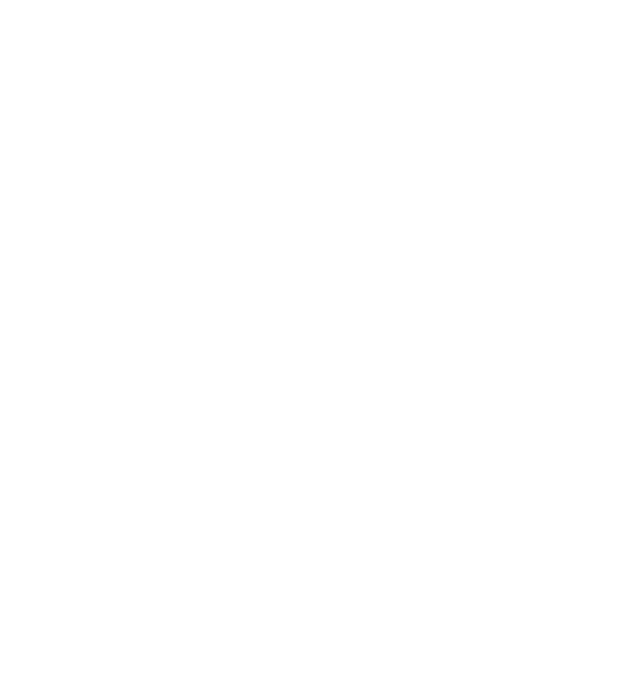
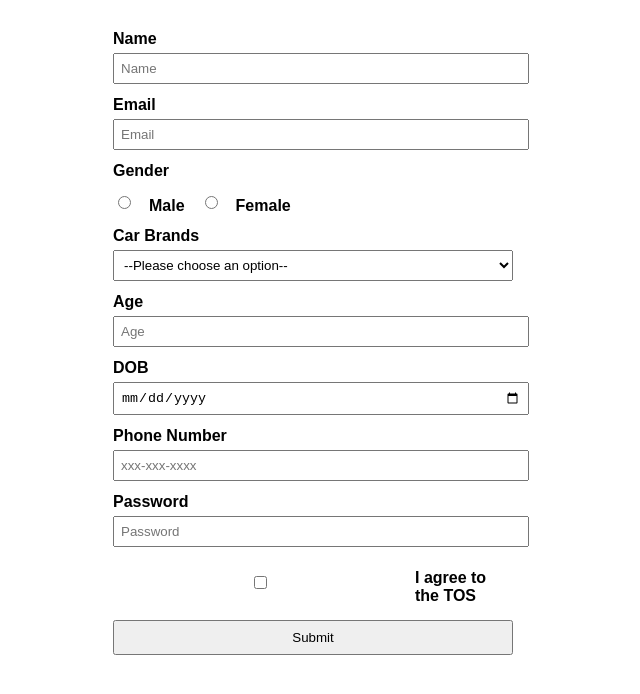
Before and after one commit to acciojob/signup-form-car-VaishnaviKadtan, a website: page main.html in a window 1280 px wide. Shown: the whole page, without its empty margins (327-967 px from the left). Drawn offline with Linux system fonts and the light colour scheme.

Commit message:
created a submission

```diff
--- a/main.html
+++ b/main.html
@@ -1,16 +1,106 @@
+
 <!DOCTYPE html>
+<html>
+	<head>
+		<style>
+			body{
+				font-family:arial,sans-serif;
+			}
+			form{
+				width:400px;
+				margin:30px auto;
+			}
+			label{
+				display:block;
+				margin-top:12px;
+				font-weight:bold;
+			}
+			input,select{
+				width:100%;
+				padding:6px;
+				margin-top:5px;
+			}
+			.radio-group{
+				display:flex;
+				gap:15px;
+				margin-top:5px;
+			}
+			.radio-group input{
+				width:auto;
 
-<html>
+			}
+			.checkbox-group{
+				display:flex;
+				align-items:center;
+				gap:8px;
+				margin-top:10px;
 
-<head>
-	<link rel="stylesheet" href="styles.css">
-</head>
+			}
+			button{
+				margin-top:15px;
+				padding:8px;
+				width:100%;
 
-<body>
-	<!-- the entire body must be written by student -->
-    <script type="text/javascript" src="./script.js">
-</script>
+			}
+		</style>
+	</head>
+	<body>
+		<form method="post">
 
-</body>
+    <!-- Name -->
+    <label for="name">Name</label>
+    <input type="text" id="name" name="name" placeholder="Name" required>
 
+    <!-- Email -->
+    <label for="email">Email</label>
+    <input type="email" id="email" name="email" placeholder="Email" required>
+
+    <!-- Gender -->
+    <label>Gender</label>
+    <div class="radio-group">
+        <input type="radio" id="gender_m" name="gender" required>
+        <label for="gender_m">Male</label>
+
+        <input type="radio" id="gender_f" name="gender" required>
+        <label for="gender_f">Female</label>
+    </div>
+
+    <!-- Car Brands -->
+    <label for="cars">Car Brands</label>
+    <select id="cars" name="cars" required>
+        <option value="">--Please choose an option--</option>
+        <option value="toyota">Toyota</option>
+        <option value="honda">Honda</option>
+        <option value="bmw">BMW</option>
+        <option value="audi">Audi</option>
+    </select>
+
+    <!-- Age -->
+    <label for="age">Age</label>
+    <input type="number" id="age" name="age" placeholder="Age" required>
+
+    <!-- DOB -->
+    <label for="dob">DOB</label>
+    <input type="date" id="dob" name="dob" required>
+
+    <!-- Phone Number -->
+    <label for="tel">Phone Number</label>
+    <input type="tel" id="tel" name="tel" placeholder="xxx-xxx-xxxx">
+
+    <!-- Password -->
+    <label for="password">Password</label>
+    <input type="password" id="password" name="password" placeholder="Password" required>
+
+    <!-- TOS -->
+    <div class="checkbox-group">
+        <input type="checkbox" id="tos" name="tos" required>
+        <label for="tos">I agree to the TOS</label>
+    </div>
+
+    <!-- Submit Button -->
+    <button type="submit">Submit</button>
+
+</form>
+
+	</body>
 </html>
```
